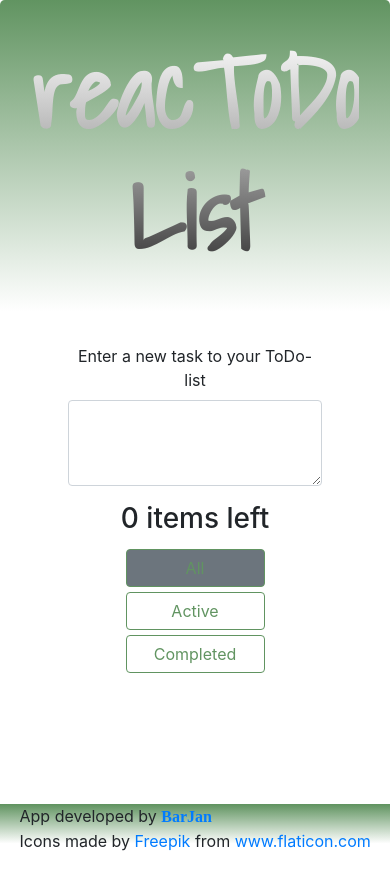
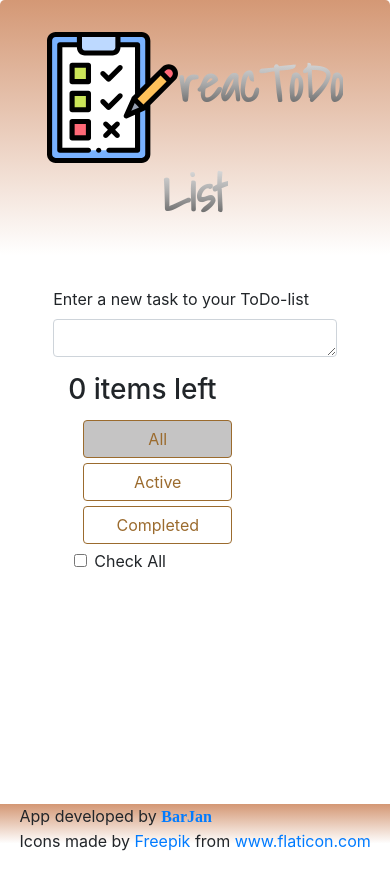
Before and after one commit to BarJan/todolist-app, a React (Create React App) app: page / in a window 390 px wide. Shown: the top 890 px of the page. Before the commit the page ends 844 px from the top, so only its background shows below. Built offline with nearby package versions, Linux system fonts and the light colour scheme.

Commit message:
added scroll feature and delete all btn

```diff
--- a/public/index.html
+++ b/public/index.html
@@ -39,7 +39,6 @@
       To begin the development, run `npm start` or `yarn start`.
       To create a production bundle, use `npm run build` or `yarn build`.
     -->
-  </body>
     <footer id="footer">
       <div style="float: left; padding-left: 5vw;">
         App developed by <a style="font-family:cursive; font-weight: bold;" href="https://github.com/BarJan/" title="BarJan">BarJan</a>
@@ -48,4 +47,5 @@
         Icons made by <a href="https://www.freepik.com" title="Freepik">Freepik</a> from <a href="https://www.flaticon.com/" title="Flaticon">www.flaticon.com</a>
       </div>
     </footer>
+  </body>
 </html>
--- a/src/App.css
+++ b/src/App.css
@@ -1,10 +1,5 @@
 .App {
   text-align: center;
-}
-
-.App-logo {
-  height: 40vmin;
-  pointer-events: none;
 }
 
 @media (prefers-reduced-motion: no-preference) {
--- a/src/components/InputField/InputField.css
+++ b/src/components/InputField/InputField.css
@@ -0,0 +1,3 @@
+.inFild{
+    margin: 0;
+}
--- a/src/components/InputField/InputField.js
+++ b/src/components/InputField/InputField.js
@@ -16,11 +16,11 @@ function InputField(props){
 
 
     return(
-        <Row>
+        <Row className="inFild">
             <label htmlFor="basic-url">Enter a new task to your ToDo-list</label>
             <InputGroup className="mb-3">
 
-                <FormControl id="basic-url" value={inputValue} aria-describedby="basic-addon3" as="textarea" rows={3} onKeyUp ={(e) =>{if (e.keyCode === 13) {
+                <FormControl id="basic-url" value={inputValue} aria-describedby="basic-addon3" as="textarea" rows={1} onKeyUp ={(e) =>{if (e.keyCode === 13) {
                                                                                                                 e.preventDefault();
                                                                                                                 addTask(e.target.value)
                                                                                                                 }
--- a/src/components/TodoCard/TodoCard.css
+++ b/src/components/TodoCard/TodoCard.css
@@ -7,6 +7,8 @@
 }
 
 .r-TodoCard .card{
+    padding-left: 5px;
+    padding-right: 5px;
     width: 100%;
     height: 50px;
     align-items: center;
--- a/src/components/TodoCard/TodoCard.js
+++ b/src/components/TodoCard/TodoCard.js
@@ -1,5 +1,5 @@
 import { useState } from "react";
-import { Button, Card, FormCheck, Modal, Row } from "react-bootstrap";
+import { Button, Card, Form, FormCheck, FormGroup, Modal, Row } from "react-bootstrap";
 import "../TodoCard/TodoCard.css"
 
 function TodoCard (props){
@@ -9,7 +9,9 @@ function TodoCard (props){
     return(
             <Row  className={"r-TodoCard"}>
                 <Card>
-                    <FormCheck disabled={todo.isComplete} type="checkbox" checked={todo.isComplete} label={todo.text} onChange={()=> updateTask(todo.id)}/>
+                    <Form.Group >
+                        <Form.Check disabled={todo.isComplete} type="checkbox" checked={todo.isComplete} label={todo.text} onChange={()=> updateTask(todo.id)}/>
+                    </Form.Group>
                     <Button id="delete" type="button" onClick={()=> {todo.isComplete? removeT(todo.id) : setDeleteTask(true);}}>X</Button>
                 </Card>
                 {deleteTask ?
--- a/src/index.css
+++ b/src/index.css
@@ -1,10 +1,10 @@
 body {
-  margin: 0;
   font-family: -apple-system, BlinkMacSystemFont, 'Segoe UI', 'Roboto', 'Oxygen',
     'Ubuntu', 'Cantarell', 'Fira Sans', 'Droid Sans', 'Helvetica Neue',
     sans-serif;
   -webkit-font-smoothing: antialiased;
   -moz-osx-font-smoothing: grayscale;
+  position: relative;
 }
 
 code {
@@ -13,7 +13,8 @@ code {
 }
 
 #footer{
-  background-image:   linear-gradient(  rgb(97, 148, 97) 1%, white 99%);
+  margin-top: 15px;
+  background-image:   linear-gradient(  rgb(212, 152, 117) 1%, white 99%);
   z-index: 10;
   position: fixed;
   bottom: 0;
--- a/src/pages/todoPage.css
+++ b/src/pages/todoPage.css
@@ -2,10 +2,18 @@
 
 
 .tpage .jumbotron{
-    background-image:   linear-gradient(180deg, rgb(97, 148, 97),  white);
+    background-image:   linear-gradient(180deg,  rgb(212, 152, 117) ,  white);
+}
+
+.tpage .jumbotron .container img{
+    width: 150px;
+    display: inline;
+    margin-right: 25px;
+    float: left;
 }
 
 .tpage .jumbotron .container h1{
+    display: inline;
     font-family: 'Shadows Into Light', cursive;
     font-size: 100px;
     font-weight: bolder;
@@ -16,20 +24,76 @@
 
 .tpage .container-tpage{
     width: 65%;
+    padding: 0;
 }
 
 .tpage .tpage-active-sum{
-    justify-content: center;
+    justify-content: left;
 }
 
 .tpage .tpage-btns-row{
-    justify-content: space-evenly;
+
+    justify-content: space-between;
 }
 
-.tpage .tpage-btns-row .btn{
+.tpage .tpage-btns-row .btn-secondary{
     margin-top: 5px;
-    color:  rgb(97, 148, 97);
-    border-color:  rgb(97, 148, 97);
+    background-color: rgb(197, 196, 196);
+    color:  rgb(155, 107, 46);
+    border-color:  rgb(155, 107, 46);
     text-align: center;
     width: 100%;
 }
+
+.tpage .tpage-btns-row .btn-outline-secondary{
+    margin-top: 5px;
+    color:  rgb(155, 107, 46);
+    border-color:  rgb(155, 107, 46);
+    text-align: center;
+    width: 100%;
+}
+
+.container-tpage .d-card{
+    height: 40vh;
+    overflow: auto;
+}
+
+.tpage-info-row{
+    margin: 0;
+    padding-bottom: 5px;
+}
+
+.deleteAll{
+    margin-left: auto;
+    border-radius: 50px;
+    color: rgb(155, 107, 46);
+    background-color: rgba(220, 220, 220, 0.363);
+    border-color: transparent;
+}
+
+.deleteAll:hover{
+    border-radius: 50px;
+    color: rgb(155, 107, 46);
+    background-color: rgba(220, 220, 220, 0.76);
+    border-color: transparent;
+}
+
+@media screen and (max-width: 772px) {
+    .tpage .jumbotron .container{
+        text-align: center;
+    }
+
+    .tpage .jumbotron .container img{
+        float: none;
+        width: 40%;
+        margin: auto;
+    }
+    .tpage .jumbotron .container h1{
+        font-family: 'Shadows Into Light', cursive;
+        font-size: 50px;
+        font-weight: bolder;
+        background: -webkit-linear-gradient(white, #aaa, #333);
+        -webkit-background-clip: text;
+        -webkit-text-fill-color: transparent;
+    }
+}
--- a/src/pages/todoPage.js
+++ b/src/pages/todoPage.js
@@ -1,8 +1,9 @@
 import "../pages/TodoPage.css"
-import { Button, Col, Container, Jumbotron, Row } from "react-bootstrap";
+import { Button, Col, Container, Form, Jumbotron, Row } from "react-bootstrap";
 import TodoCard from "../components/TodoCard/TodoCard";
 import InputField from "../components/InputField/InputField";
 import TodoMission from "../models/TodoMission";
+import logo from "../../src/check-list.svg";
 
 const { useState, useEffect } = require("react");
 
@@ -11,7 +12,18 @@ function TodoPage(props){
     const [todoFilter, setTodoFilter] = useState("all");
     const [activeCounter, setActiveCounter] = useState(0);
 
+    const [checkAll, setCheckAll] = useState(false);
+
     let listToView = [];
+
+    useEffect(() =>{
+        let newTList = [...todoList];
+        newTList.forEach(todo => {
+            todo.isComplete = checkAll;
+        });
+        UpdateCounter(newTList);
+        setTodoList(newTList);
+    },[checkAll]);
 
     useEffect(() =>{
         const myStorage = localStorage;
@@ -19,13 +31,19 @@ function TodoPage(props){
           const fromStorage = JSON.parse(myStorage.getItem('todoList')).map((todo) => new TodoMission(todo));
           setTodoList(fromStorage);
         }
-      },[]);
+    },[]);
 
-      function updateLocalStorage(todoListTosave){
+    useEffect(() =>{
+        updateLocalStorage(todoList);
+    },[todoList]);
+
+
+
+    function updateLocalStorage(todoListTosave){
         const myStorage = localStorage;
         const dataToStorage = JSON.stringify(todoListTosave);
         myStorage.setItem('todoList', dataToStorage);
-      }
+    }
 
     function Filter() {
         if(todoFilter === "active"){
@@ -47,8 +65,7 @@ function TodoPage(props){
     function UpdateTodo(id){
         let newTList = [...todoList];
         const found = newTList.find(todo => todo.id === id);
-        found.isComplete = true;
-        updateLocalStorage(newTList);
+        found.isComplete = !found.isComplete;
         UpdateCounter(newTList);
         setTodoList(newTList);
     }
@@ -56,7 +73,6 @@ function TodoPage(props){
     function AddNewTodo(newTodo){
         let newTList = [...todoList];
         newTList.push(newTodo);
-        updateLocalStorage(newTList);
         UpdateCounter(newTList);
         setTodoList(newTList);
     }
@@ -66,7 +82,6 @@ function TodoPage(props){
         const toDlt = newTList.find(todo => todo.id === id);
         const index = newTList.indexOf(toDlt);
         newTList.splice(index, 1);
-        updateLocalStorage(newTList);
         UpdateCounter(newTList);
         setTodoList(newTList);
     }
@@ -77,6 +92,7 @@ function TodoPage(props){
         <div className="tpage">
             <Jumbotron>
                 <Container>
+                    <img src={logo} />
                     <h1>reacToDo List</h1>
                 </Container>
             </Jumbotron>
@@ -88,7 +104,7 @@ function TodoPage(props){
                             <h3>{activeCounter} items left</h3>
                         </Row>
                     </Col>
-                    <Col md={6}>
+                    <Col md={6} style={{paddingRight: 0}}>
                         <Row className="tpage-btns-row">
                             <Col xl={4} lg={8} md={8} sm={8} xs={8}>
                                 <Button variant={todoFilter==="all" ? "secondary" : "outline-secondary"} value={1} onClick={()=> setTodoFilter("all")}>All</Button>
@@ -102,17 +118,21 @@ function TodoPage(props){
                         </Row>
                     </Col>
                 </Row>
-                <Row className={"d-card"}>
+
+                <Row style={{margin: 0, paddingLeft: "6px"}}>
+                    <Form.Group controlId="formBasicCheckboxAll">
+                        <Form.Check checked={checkAll} type="checkbox" label="Check All" onChange={() => setCheckAll(!checkAll)}/>
+                    </Form.Group>
+                    <Button className="deleteAll" style={{display: (checkAll? "inline-block" : "none")}} type="button" onClick={() => {setTodoList([]); setCheckAll(false)}} >Delete All</Button>
+                </Row>
+
+                <div className={"d-card"}>
                         {listToView}
-                </Row>
+                </div>
 
             </Container>
         </div>
-
     );
-
-
 }
 
-
 export default TodoPage;
```
Also changed, not shown: src/check-list.svg (added), 1 other file (tests, documents, lock files or other folders). Lines whose indentation alone changed are shown as unchanged.
